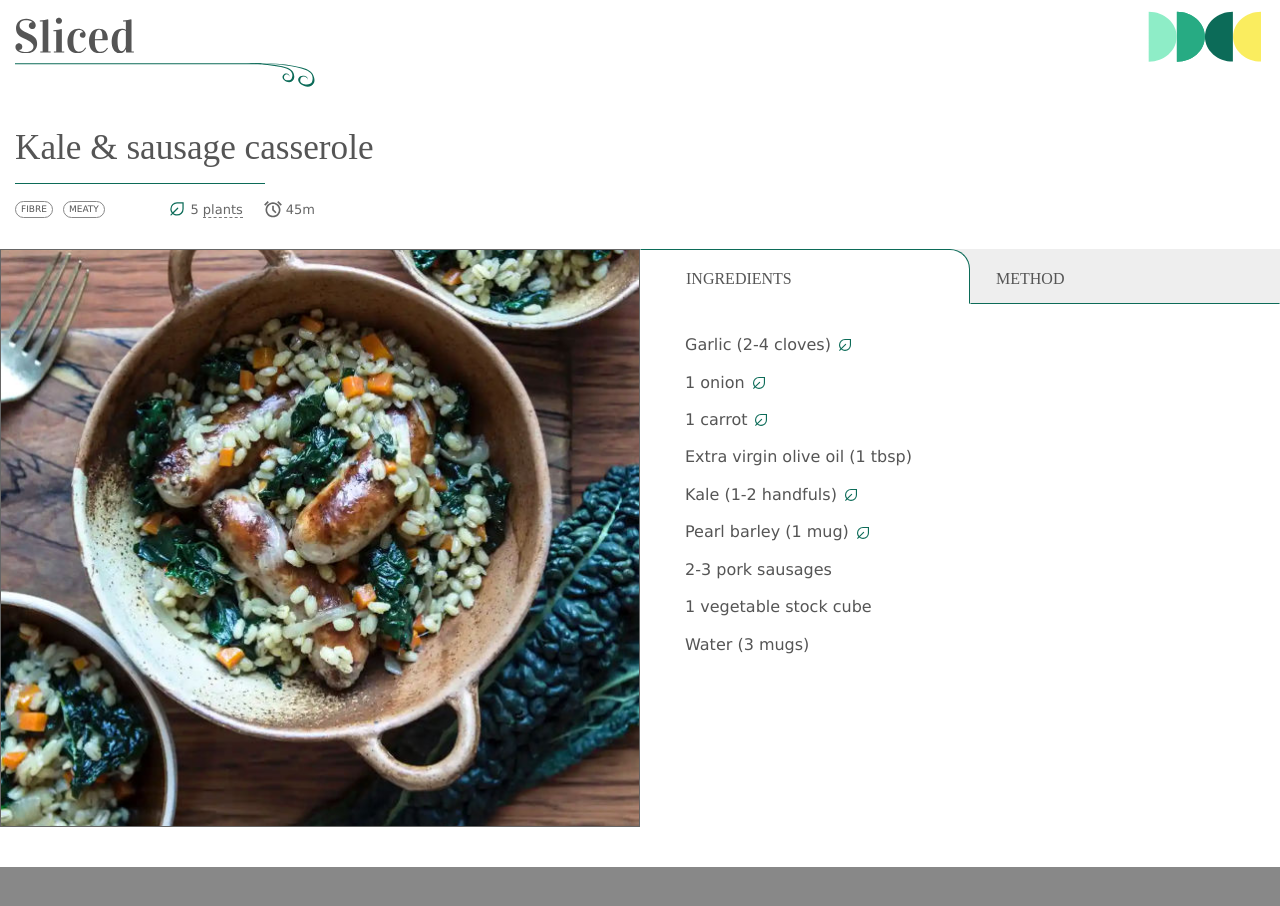
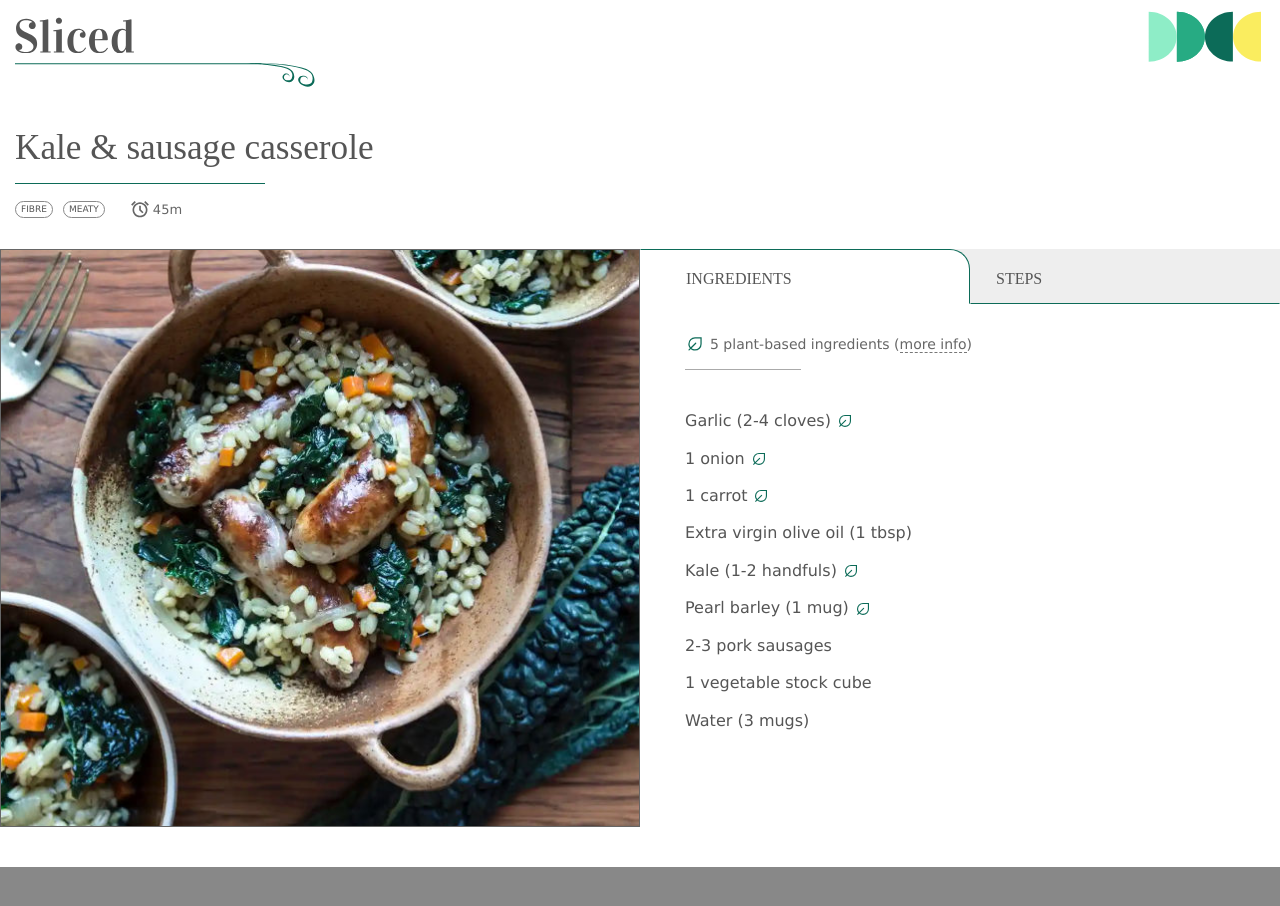
Before and after one commit to jonnywyatt/recipes, a Next.js app: page /recipes/1 in a window 1280 px wide. Shown: the top 906 px of the page. Built offline with nearby package versions, Linux system fonts and the light colour scheme.

Commit message:
Move plant count to ingredients tab; rename method to steps

```diff
--- a/src/app/recipes/[id]/page.module.scss
+++ b/src/app/recipes/[id]/page.module.scss
@@ -13,9 +13,8 @@
 
 .metaDataWrapper {
   display: flex;
-  gap: var(--spacing-unit-6);
+  gap: var(--spacing-unit-5);
   margin-bottom: var(--spacing-unit-3);
-  justify-content: space-between;
 }
 
 @media (min-width: $breakpointM) {
@@ -59,3 +58,15 @@
   height: 100%;
   object-fit: cover;
 }
+
+.listHeading {
+  > div {
+    display: flex;
+    align-items: center;
+    gap: var(--spacing-unit-1);
+  }
+  color: var(--text-secondary);
+  font-size: var(--font-size-14);
+  margin-bottom: var(--spacing-unit-8);
+  @include underlineSecondary;
+}
--- a/src/app/recipes/[id]/page.tsx
+++ b/src/app/recipes/[id]/page.tsx
@@ -9,6 +9,7 @@ import { PreparationTime } from '@/components/PreparationTime';
 import { makeImageSrcSet } from '@/app/(recipes)/utils';
 import { VegCount } from '@/components/VegCount';
 import { IconLeaf } from '@/images/icons/IconLeaf';
+import Link from 'next/link';
 
 export const dynamic = 'force-dynamic';
 interface PageProps {
@@ -22,10 +23,7 @@ export default async function Recipe({ params }: PageProps) {
         <h1 className={styles.heading}>{recipe.title}</h1>
         <div className={styles.metaDataWrapper}>
           <Tags tags={recipe.tags} />
-          <div className={`${flex.flexSpaceBetween} ${flex.flexGap4Units}`}>
-            <VegCount count={recipe.vegCount} isLarge={true} />
-            <PreparationTime time={recipe.preparationTimeMin} isLarge={true} />
-          </div>
+          <PreparationTime time={recipe.preparationTimeMin} isLarge={true} />
         </div>
       </div>
       <div className={`${grid.fullBleed} ${styles.contentWrapper}`}>
@@ -44,9 +42,25 @@ export default async function Recipe({ params }: PageProps) {
           <Tabs defaultSelectedTab="tab1">
             <TabList aria-label="jser tabs">
               <Tab tab="tab1">Ingredients</Tab>
-              <Tab tab="tab2">Method</Tab>
+              <Tab tab="tab2">Steps</Tab>
             </TabList>
             <TabPanel tab="tab1">
+              <div className={styles.listHeading}>
+                <div>
+                  <IconLeaf width={20} height={20} />
+                  <span className={styles.label}>
+                    {recipe.vegCount} plant-based ingredients (
+                    <Link
+                      title="Click for more info on what counts as a plant"
+                      className={'infoLink'}
+                      href="/plants"
+                    >
+                      more info
+                    </Link>
+                    )
+                  </span>
+                </div>
+              </div>
               <List
                 list={recipe.ingredients.main}
                 renderItem={(item) => (
--- a/src/app/styles/globals.css
+++ b/src/app/styles/globals.css
@@ -94,6 +94,10 @@ a {
   text-decoration: underline;
 }
 
+.infoLink {
+  border-bottom: 1px dashed var(--grey-3b);
+}
+
 @media (prefers-color-scheme: dark) {
   html {
     color-scheme: dark;
--- a/src/app/styles/header.module.scss
+++ b/src/app/styles/header.module.scss
@@ -1,9 +1,6 @@
 .container {
   margin-top: var(--spacing-unit-2);
   margin-bottom: var(--spacing-unit-8);
-}
-
-.slicedLogo {
 }
 
 .furl {
--- a/src/app/styles/mixins.scss
+++ b/src/app/styles/mixins.scss
@@ -6,6 +6,17 @@
     width: 20%;
     height: 1px;
     background-color: var(--green-dark);
+    margin-top: var(--spacing-unit-3);
+  }
+}
+
+@mixin underlineSecondary {
+  &:after {
+    content: '';
+    display: block;
+    width: 20%;
+    height: 1px;
+    background-color: var(--grey-5);
     margin-top: var(--spacing-unit-3);
   }
 }
--- a/src/components/VegCount/index.tsx
+++ b/src/components/VegCount/index.tsx
@@ -15,7 +15,7 @@ export const VegCount = ({
         {count}{' '}
         <Link
           title="Click for more info on what counts as a plant"
-          className={styles.infoLink}
+          className={'infoLink'}
           href="/plants"
         >
           plants
--- a/src/components/VegCount/styles.module.scss
+++ b/src/components/VegCount/styles.module.scss
@@ -13,7 +13,3 @@
     font-size: var(--font-size-13);
   }
 }
-
-.infoLink {
-  border-bottom: 1px dashed var(--grey-3b);
-}
```
